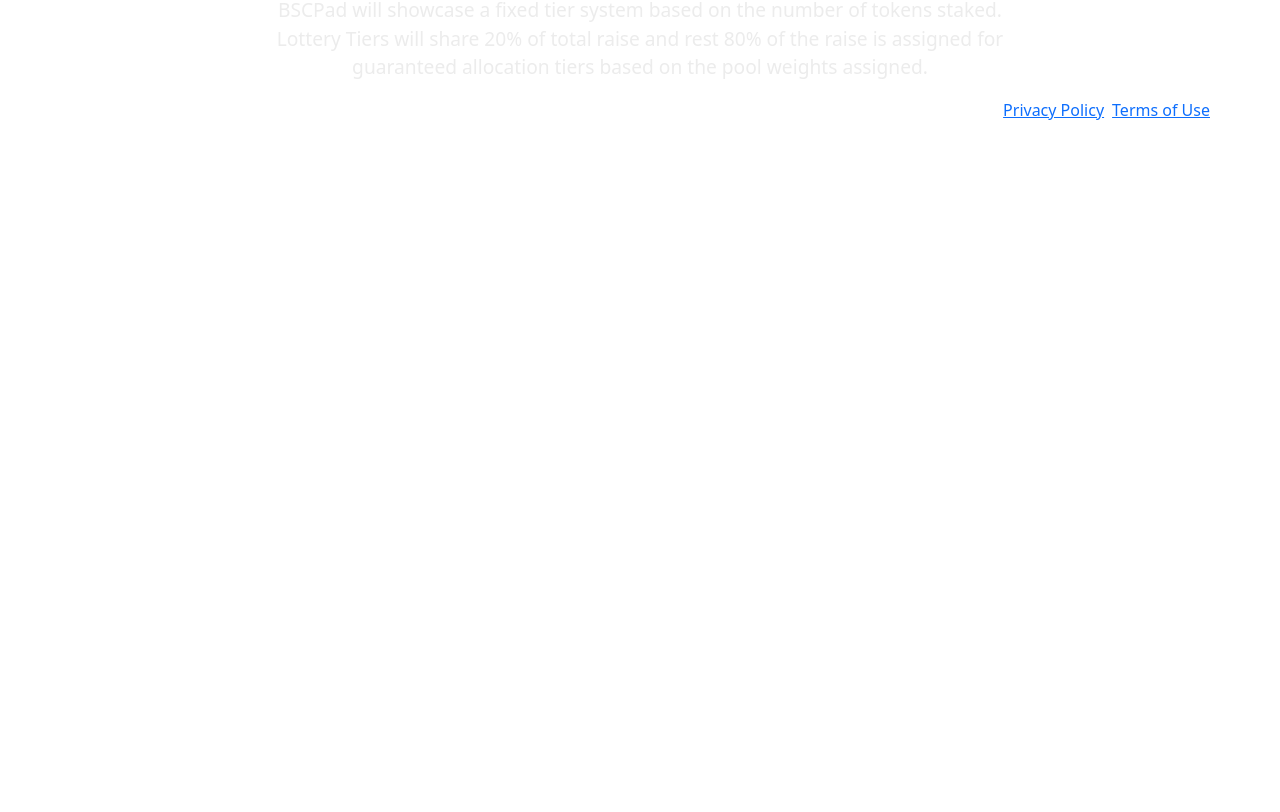
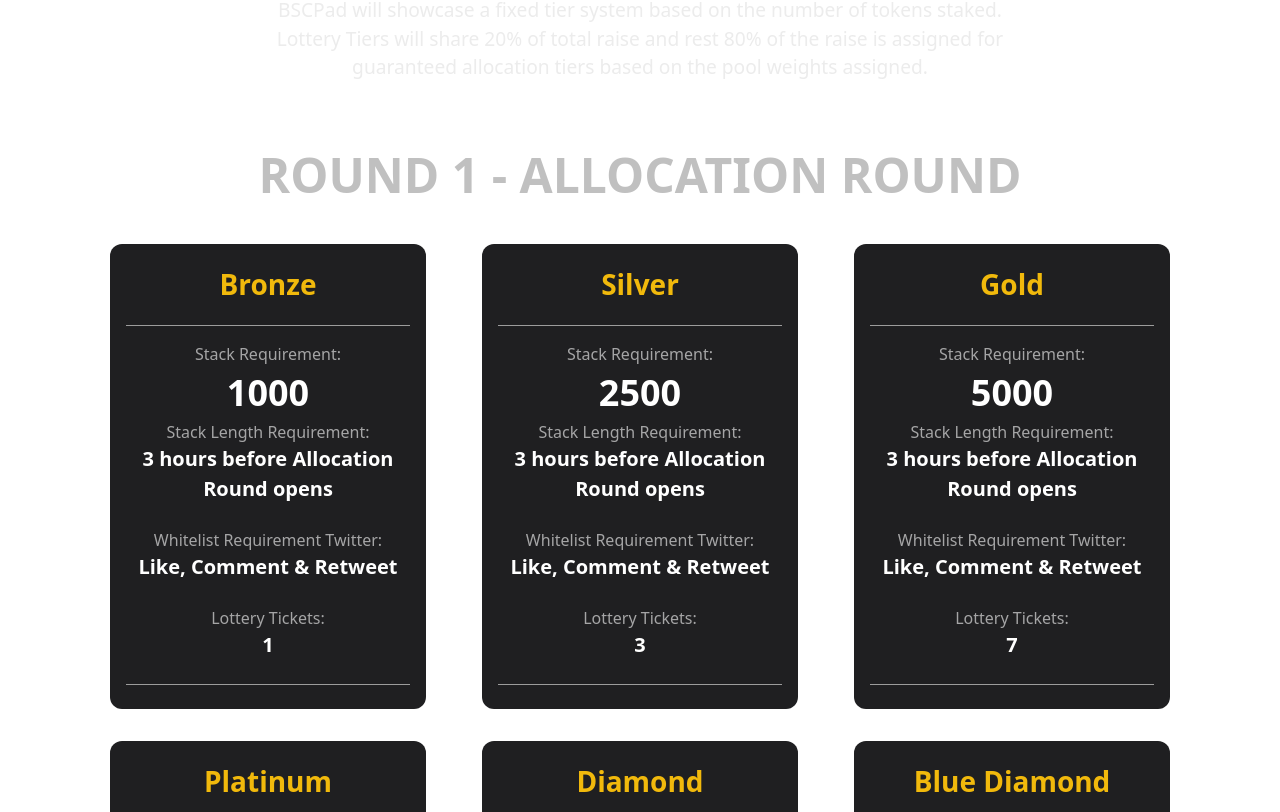
Before and after one commit to FxIvan/clone-project, a Next.js app: page / in a window 1280 px wide. Shown: the part 1608-2420 px from the top of the page. Before the commit the page ends 1746 px from the top, so only its background shows below. Built offline with nearby package versions, Linux system fonts and the light colour scheme.

Commit message:
agregando cards de las round

```diff
--- /dev/null
+++ b/component/app/roundOne/index.js
@@ -0,0 +1,116 @@
+import { Col, Container, Row } from "react-bootstrap";
+import styles from "./styles.module.css";
+export default function RoundOne() {
+  const allocationRoundOne = [
+    {
+      title: "Bronze",
+      stackReq: "1000",
+      stackLenReq: "3 hours before Allocation Round opens",
+      whiteListReqTwit: "Like, Comment & Retweet",
+      lotteryTicket: "1",
+    },
+    {
+      title: "Silver",
+      stackReq: "2500",
+      stackLenReq: "3 hours before Allocation Round opens",
+      whiteListReqTwit: "Like, Comment & Retweet",
+      lotteryTicket: "3",
+    },
+    {
+      title: "Gold",
+      stackReq: "5000",
+      stackLenReq: "3 hours before Allocation Round opens",
+      whiteListReqTwit: "Like, Comment & Retweet",
+      lotteryTicket: "7",
+    },
+    {
+      title: "Platinum",
+      stackReq: "1000",
+      stackLenReq: "3 hours before Allocation Round opens",
+      whiteListReqTwit: "None",
+      guarantedAllocation: "Yes",
+      poolWeight: "10",
+    },
+    {
+      title: "Diamond",
+      stackReq: "25000",
+      stackLenReq: "3 hours before Allocation Round opens",
+      whiteListReqTwit: "None",
+      guarantedAllocation: "Yes",
+      poolWeight: "30",
+    },
+    {
+      title: "Blue Diamond",
+      stackReq: "75000",
+      stackLenReq: "3 hours before Allocation Round opens",
+      whiteListReqTwit: "None",
+      guarantedAllocation: "Yes",
+      poolWeight: "60 + Private Allocations",
+    },
+  ];
+
+  return (
+    <Container>
+      <Row className={styles.titleRound + " text-center mt-5 mb-3"}>
+        <h2>ROUND 1 - ALLOCATION ROUND</h2>
+      </Row>
+      <Row>
+        {allocationRoundOne.map((item, index) => {
+          return (
+            <Col sm={4} key={index}>
+              <div className={styles.containerCard + " text-center m-3 py-4"}>
+                <div className={styles.divTitle}>
+                  <h3 className="mb-4">{item.title}</h3>
+                </div>
+                <div className={styles.containerList}>
+                  <ul className="my-3">
+                    {/* */}
+                    <li>Stack Requirement:</li>
+                    <li>
+                      <span id={styles.price}>{item.stackReq}</span>
+                    </li>
+                    {/* */}
+                    <li>Stack Length Requirement:</li>
+                    <li className="mb-4">
+                      <span>{item.stackLenReq}</span>
+                    </li>
+                    {/* */}
+                    <li>Whitelist Requirement Twitter:</li>
+                    <li className="mb-4">
+                      <span>{item.whiteListReqTwit}</span>
+                    </li>
+                    {/* */}
+                    {item.guarantedAllocation ? (
+                      <>
+                        <li>Guaranteed Allocation:</li>
+                        <li className="mb-4">
+                          <span>{item.guarantedAllocation}</span>
+                        </li>
+                      </>
+                    ) : null}
+                    {/* */}
+                    {item.lotteryTicket ? (
+                      <>
+                        <li>Lottery Tickets:</li>
+                        <li className="mb-4">
+                          <span>{item.lotteryTicket}</span>
+                        </li>
+                      </>
+                    ) : (
+                      <>
+                        <li>Pool Weight:</li>
+                        <li className="mb-4">
+                          <span>{item.poolWeight}</span>
+                        </li>
+                      </>
+                    )}
+                  </ul>
+                </div>
+              </div>
+            </Col>
+          );
+        })}
+      </Row>
+    </Container>
+  );
+}
--- /dev/null
+++ b/component/app/roundOne/styles.module.css
@@ -0,0 +1,47 @@
+.titleRound h2 {
+  font-size: 3rem;
+  font-weight: bold;
+  color: #c0c0c0;
+}
+
+.containerCard {
+  background-color: rgb(31 31 33);
+  border-radius: 12px;
+  transition: transform 1s ease;
+}
+.containerCard:hover {
+  transform: scale(1.1);
+}
+#price {
+  font-size: 36px;
+}
+.divTitle {
+  border-bottom: 1px solid #9c9c9c;
+  margin-left: 1rem;
+  margin-right: 1rem;
+}
+.containerCard h3 {
+  color: #f1b90c;
+  font-weight: bold;
+}
+.containerList {
+  border-bottom: 1px solid #9c9c9c;
+  margin-left: 1rem;
+  margin-right: 1rem;
+}
+
+.containerList ul {
+  list-style: none;
+  padding: 0;
+  margin: 0;
+}
+.containerList ul li {
+  color: rgb(255 255 255 / 60%);
+}
+
+.containerList ul li span {
+  color: white;
+  font-size: 20px;
+  font-weight: 500;
+  font-weight: bold;
+}
--- a/pages/index.js
+++ b/pages/index.js
@@ -8,6 +8,7 @@
 import OurPartners from "../component/app/ourPartners";
 import AboutUs from "../component/app/aboutUs/aboutUs";
 import TieredSystem from "../component/app/tieredSystem";
+import RoundOne from "../component/app/roundOne";
 
 export default function Home() {
   return (
@@ -27,6 +28,7 @@
           <OurPartners />
           <AboutUs />
           <TieredSystem />
+          <RoundOne />
         </div>
       </Container>
     </Container>
```
